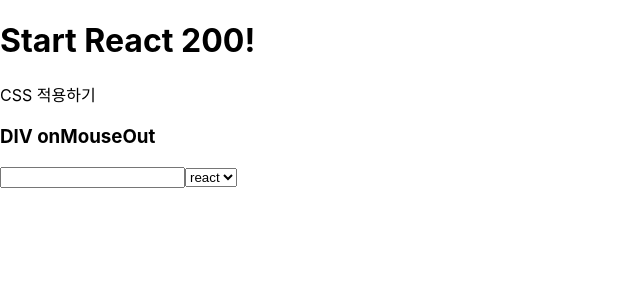
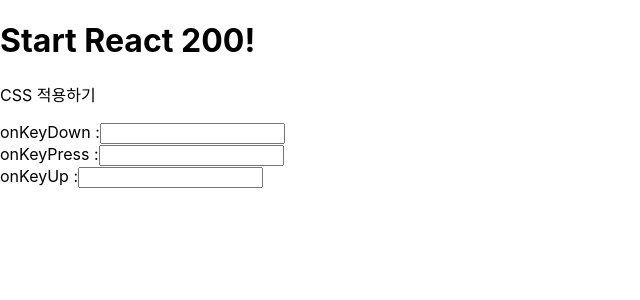
Before and after one commit to Yerim-Choi/React_Study, a React (Create React App) app in the folder client/: page / in a window 1280 px wide. Shown: the top 300 px of the page, without its empty margins (0-640 px from the left). Built offline with nearby package versions, Linux system fonts and the light colour scheme.

Commit message:
#R071_key 이벤트 사용(onKeyDown/onKeyPress/onKeyUp)

```diff
--- a/client/src/App.js
+++ b/client/src/App.js
@@ -1,6 +1,6 @@
 import React from "react";
 // import "./App.css";
-import ReactMouseOut from "./R070_onMouseOut.js";
+import ReactOnKey from "./R071_OnKey.js";
 // import "bootstrap/dist/css/bootstrap.css";
 
 function App() {
@@ -8,7 +8,7 @@
     <div>
       <h1>Start React 200!</h1>
       <p>CSS 적용하기</p>
-      <ReactMouseOut />
+      <ReactOnKey />
     </div>
   );
 }
--- /dev/null
+++ b/client/src/R071_OnKey.js
@@ -0,0 +1,25 @@
+import React, { Component } from "react";
+
+class R071_OnKey extends Component {
+  OnKey(event, e) {
+    var val = e.target.value;
+    console.log("event : " + event + ", value " + val);
+  }
+
+  render() {
+    return (
+      <>
+        onKeyDown :
+        <input type="text" onKeyDown={(e) => this.OnKey("onKeyDown", e)} />{" "}
+        <br />
+        onKeyPress :
+        <input type="text" onKeyPress={(e) => this.OnKey("onKeyPress", e)} />
+        <br />
+        onKeyUp :
+        <input type="text" onKeyUp={(e) => this.OnKey("onKeyUp", e)} />
+      </>
+    );
+  }
+}
+
+export default R071_OnKey;
```
